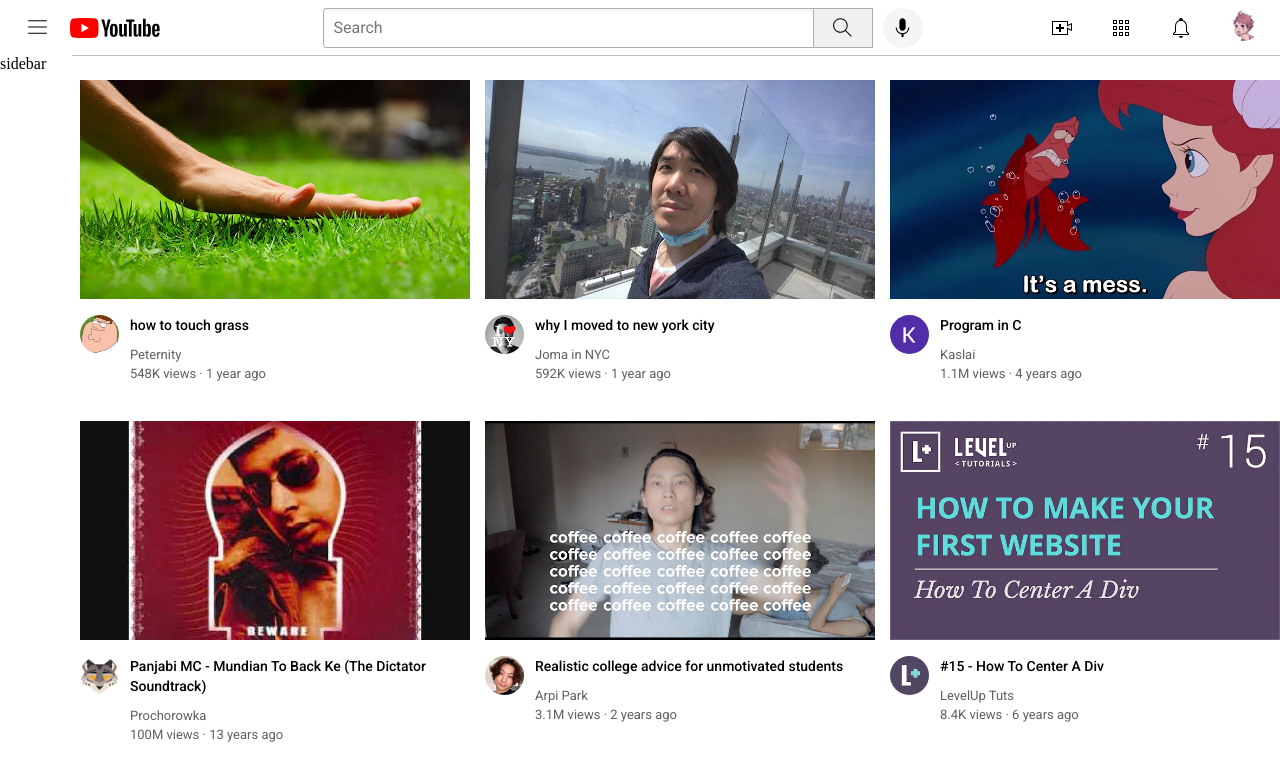
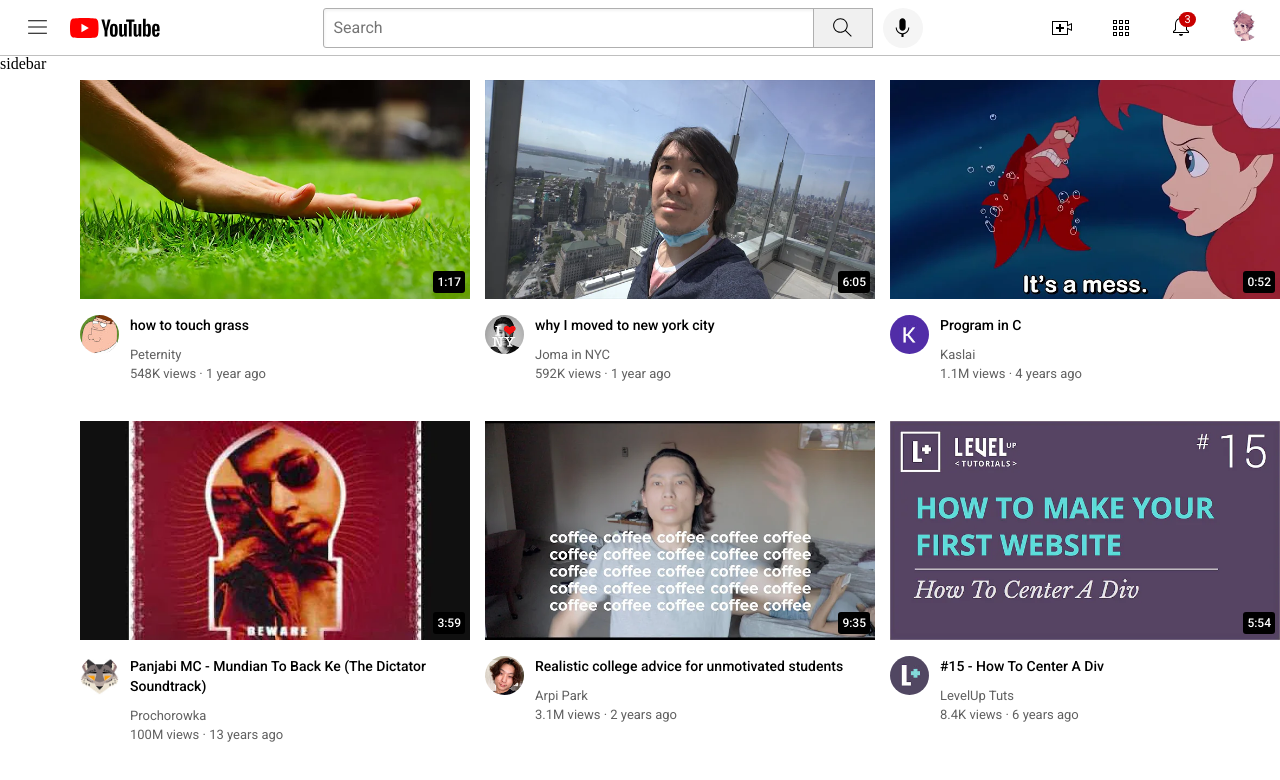
Before and after one commit to andre-fong/intro-to-html-css, a plain HTML site: page youtube.html in a window 1280 px wide. Drawn offline with Linux system fonts and the light colour scheme.

Commit message:
Add notif count and video times

```diff
--- a/styles/header.css
+++ b/styles/header.css
@@ -12,6 +12,7 @@
   top: 0;
   left: 0;
   right: 0;
+  z-index: 1;
 }
 
 .left-section {
@@ -102,8 +103,24 @@
   height: 24px;
 }
 
+.notif-icon-container {
+  position: relative;
+}
+
 .notifs-icon {
   height: 24px;
+}
+
+.notif-count {
+  position: absolute;
+  top: -2px;
+  right: -3px;
+  background-color: rgb(200, 0, 0);
+  color: white;
+  font-family: Roboto, Arial;
+  font-size: 11px;
+  padding: 1px 5px 1px 5px;
+  border-radius: 10px;
 }
 
 .current-user-picture {
--- a/styles/video.css
+++ b/styles/video.css
@@ -36,6 +36,7 @@
 
 .thumbnail-row {
   margin-bottom: 12px;
+  position: relative;
 }
 
 .video-grid {
@@ -44,3 +45,16 @@
   column-gap: 15px;
   row-gap: 40px;
 }
+
+.video-time {
+  font-family: Roboto, Arial;
+  font-size: 12px;
+  font-weight: 500;
+  padding: 4px 4px 4px 4px;
+  background-color: black;
+  color: white;
+  position: absolute;
+  right: 5px;
+  bottom: 10px;
+  border-radius: 3px;
+}
--- a/youtube.html
+++ b/youtube.html
@@ -31,7 +31,10 @@
       <div class="right-section">
         <img class="upload-icon" src="icons/upload.svg">
         <img class="apps-icon" src="icons/youtube-apps.svg">
-        <img class="notifs-icon" src="icons/notifications.svg">
+        <div class="notif-icon-container">
+          <img class="notifs-icon" src="icons/notifications.svg">
+          <div class="notif-count">3</div>
+        </div>
         <img class="current-user-picture" src="channel-pictures/Andre.jpg">
       </div>
     </div>
@@ -44,6 +47,7 @@
       <div class="video-preview">
         <div class="thumbnail-row">
           <img class="thumbnail" src="thumbnails/grass-thumbnail.webp">
+          <div class="video-time">1:17</div>
         </div>
         <div class="video-info-grid">
           <div class="channel-picture">
@@ -66,6 +70,7 @@
       <div class="video-preview">
         <div class="thumbnail-row">
           <img class="thumbnail" src="thumbnails/joma-thumbnail.webp">
+          <div class="video-time">6:05</div>
         </div>
         <div class="video-info-grid">
           <div class="channel-picture">
@@ -88,6 +93,7 @@
       <div class="video-preview">
         <div class="thumbnail-row">
           <img class="thumbnail" src="thumbnails/program-in-c.webp">
+          <div class="video-time">0:52</div>
         </div>
         <div class="video-info-grid">
           <div class="channel-picture">
@@ -110,6 +116,7 @@
       <div class="video-preview">
         <div class="thumbnail-row">
           <img class="thumbnail" src="thumbnails/punjabi-thumbnail.webp">
+          <div class="video-time">3:59</div>
         </div>
         <div class="video-info-grid">
           <div class="channel-picture">
@@ -132,6 +139,7 @@
       <div class="video-preview">
         <div class="thumbnail-row">
           <img class="thumbnail" src="thumbnails/college-advice.webp">
+          <div class="video-time">9:35</div>
         </div>
         <div class="video-info-grid">
           <div class="channel-picture">
@@ -154,6 +162,7 @@
       <div class="video-preview">
         <div class="thumbnail-row">
           <img class="thumbnail" src="thumbnails/center-div-thumbnail.webp">
+          <div class="video-time">5:54</div>
         </div>
         <div class="video-info-grid">
           <div class="channel-picture">
```
